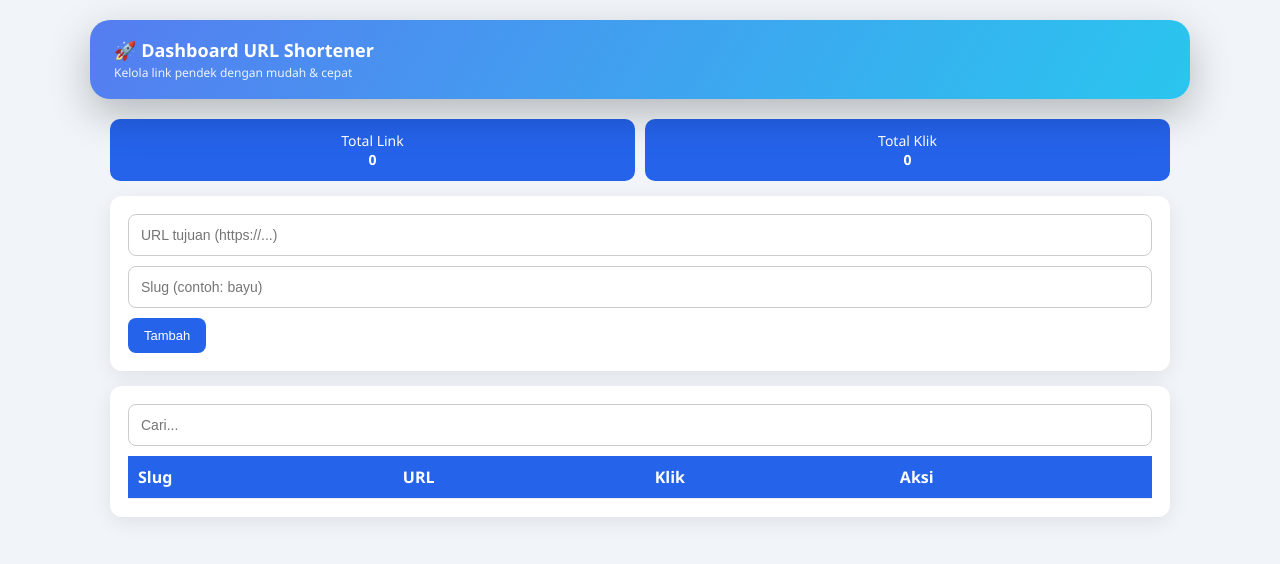
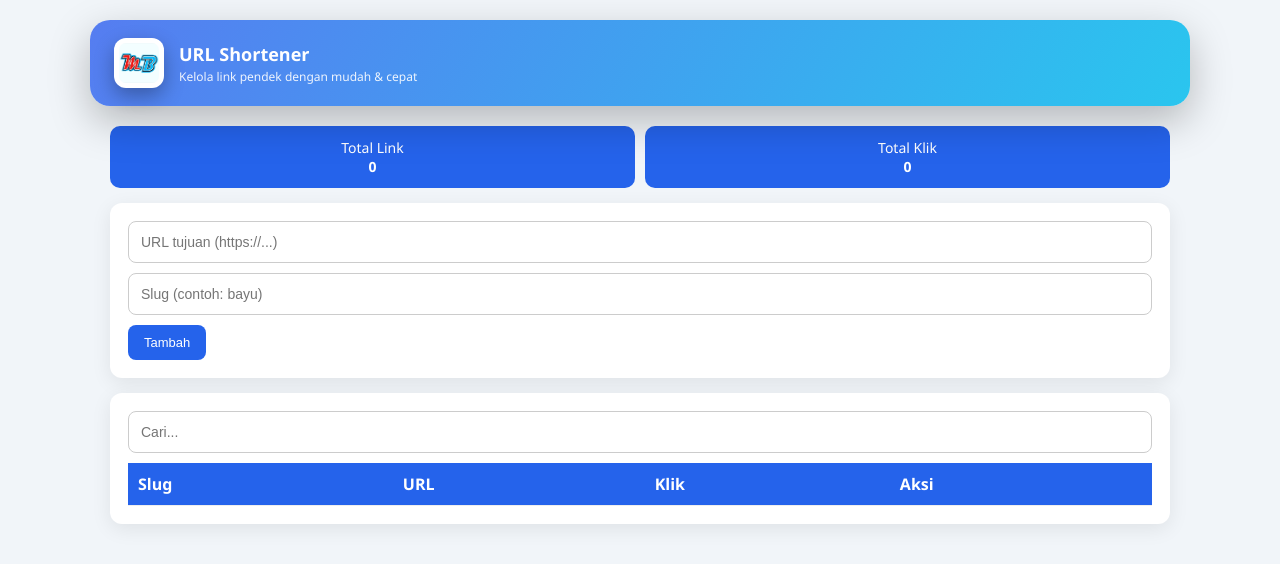
Before and after one commit to yanuar-moga/short, a plain HTML site: page index2.html in a window 1280 px wide. Drawn offline with Linux system fonts and the light colour scheme; no server answers.

Commit message:
Update index2.html

```diff
--- a/index2.html
+++ b/index2.html
@@ -35,19 +35,33 @@ body{
     animation:gradientFlow 15s ease infinite, floating 5s ease-in-out infinite;
     box-shadow:0 15px 40px rgba(0,0,0,.25);
 }
+
 @keyframes gradientFlow{
     0%{background-position:0% 50%}
     50%{background-position:100% 50%}
     100%{background-position:0% 50%}
 }
+
 @keyframes floating{
     0%,100%{transform:translateY(0)}
     50%{transform:translateY(-4px)}
 }
+
+.top-header img{
+    width:50px;
+    height:50px;
+    border-radius:12px;
+    background:#fff;
+    padding:5px;
+    object-fit:cover;
+    box-shadow:0 8px 20px rgba(0,0,0,.3);
+}
+
 .top-header h1{
     margin:0;
     font-size:18px;
 }
+
 .top-header p{
     margin:2px 0 0;
     font-size:12px;
@@ -74,6 +88,7 @@ body{
 .input-group{
     width:100%;
 }
+
 .input-group input{
     width:100%;
     padding:12px;
@@ -93,26 +108,33 @@ button{
     cursor:pointer;
     font-size:13px;
 }
-button:hover{background:#1d4ed8}
+
+button:hover{
+    background:#1d4ed8;
+}
 
 /* ================= TABLE ================= */
 .table-wrapper{
     width:100%;
     overflow-x:auto;
 }
+
 table{
     width:100%;
     border-collapse:collapse;
 }
+
 th,td{
     padding:10px;
     border-bottom:1px solid #eee;
     text-align:left;
 }
+
 th{
     background:#2563eb;
     color:white;
 }
+
 .badge{
     background:#22c55e;
     color:#fff;
@@ -126,6 +148,7 @@ th{
     gap:10px;
     margin-bottom:15px;
 }
+
 .stat div{
     flex:1;
     background:#2563eb;
@@ -150,8 +173,9 @@ th{
 
 <!-- FLOATING HEADER -->
 <div class="top-header">
+    <img src="assets/logo.jpg" alt="logo">
     <div>
-        <h1>🚀 Dashboard URL Shortener</h1>
+        <h1>URL Shortener</h1>
         <p>Kelola link pendek dengan mudah & cepat</p>
     </div>
 </div>
@@ -205,6 +229,7 @@ const BASE="https://yanuar-moga.github.io/short/s/";
 
 /* TAMBAH */
 function tambah(){
+
 let url=document.getElementById("url").value.trim();
 let slug=document.getElementById("slug").value.trim();
 
@@ -223,6 +248,7 @@ url:url
 })
 .then(r=>r.json())
 .then(res=>{
+
 if(res.status==="duplicate"){
 alert("❌ Slug sudah digunakan!");
 }
@@ -234,11 +260,14 @@ load();
 }else{
 alert("❌ Gagal menyimpan");
 }
+
 });
+
 }
 
-/* LOAD */
+/* LOAD DATA */
 function load(){
+
 let keyword=document.getElementById("search").value.toLowerCase();
 
 fetch(API+"?t="+Date.now())
@@ -256,6 +285,7 @@ let totalKlik=0;
 data
 .filter(d=>d.slug.toLowerCase().includes(keyword))
 .forEach(d=>{
+
 totalKlik+=d.klik;
 
 html+=`
@@ -271,6 +301,7 @@ ${d.url}
 </td>
 </tr>
 `;
+
 });
 
 document.getElementById("data").innerHTML=html;
@@ -278,10 +309,12 @@ document.getElementById("total").innerText=data.length;
 document.getElementById("klik").innerText=totalKlik;
 
 });
+
 }
 
 /* EDIT */
 function edit(slug,url){
+
 fetch(API,{
 method:"POST",
 body:JSON.stringify({
@@ -290,10 +323,12 @@ slug:slug,
 url:url
 })
 });
+
 }
 
 /* HAPUS */
 function hapus(slug){
+
 let pin = prompt("Masukkan PIN Admin:");
 if(!pin) return;
 
@@ -309,6 +344,7 @@ pin:pin
 })
 .then(r=>r.json())
 .then(res=>{
+
 if(res.status==="wrong_pin"){
 alert("❌ PIN salah!");
 }
@@ -316,10 +352,15 @@ else if(res.status==="deleted"){
 alert("✅ Berhasil dihapus");
 load();
 }
+else if(res.status==="notfound"){
+alert("❌ Data tidak ditemukan");
+}
 else{
 alert("❌ Gagal menghapus");
 }
+
 });
+
 }
 
 /* COPY */
```
